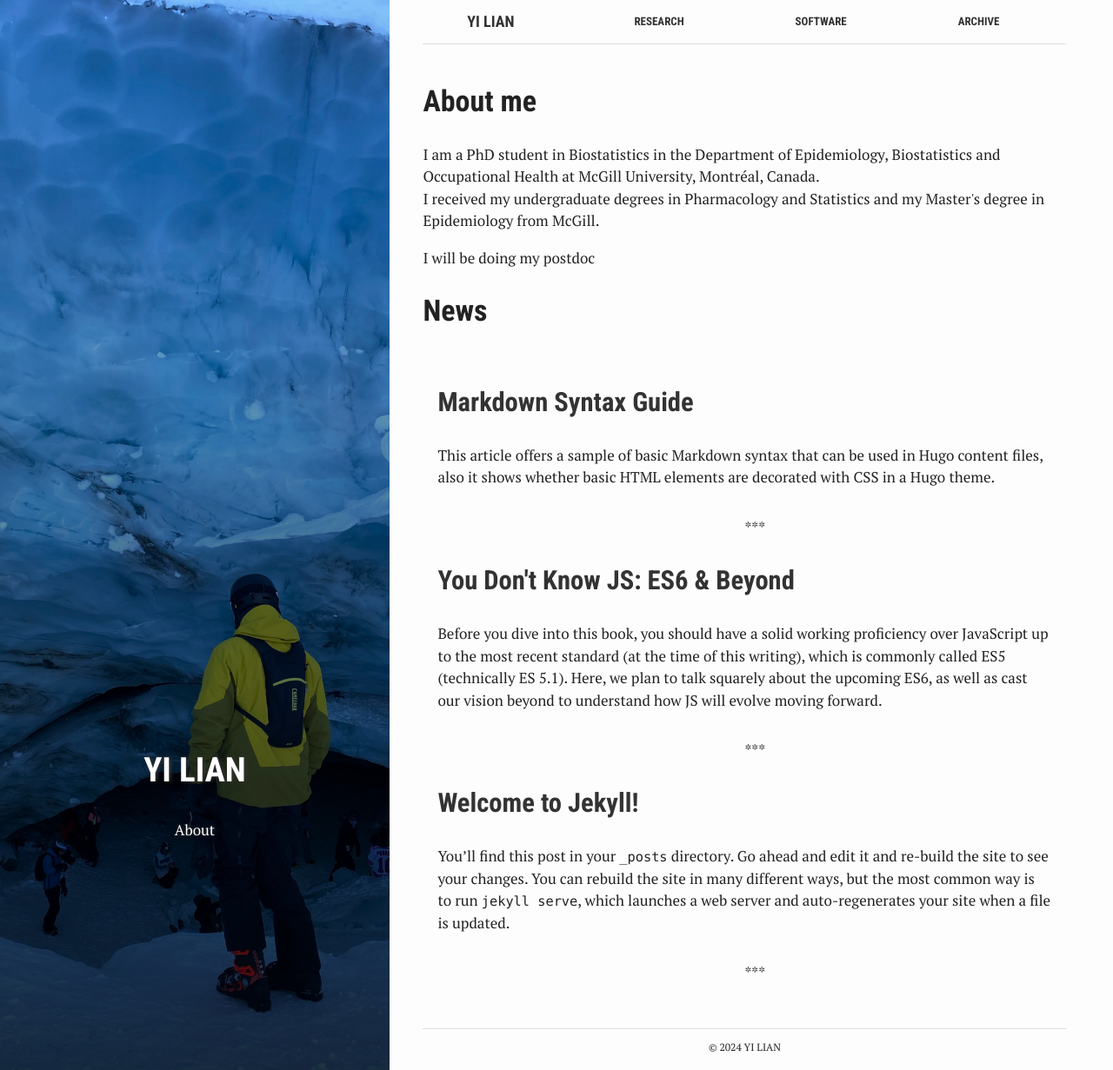
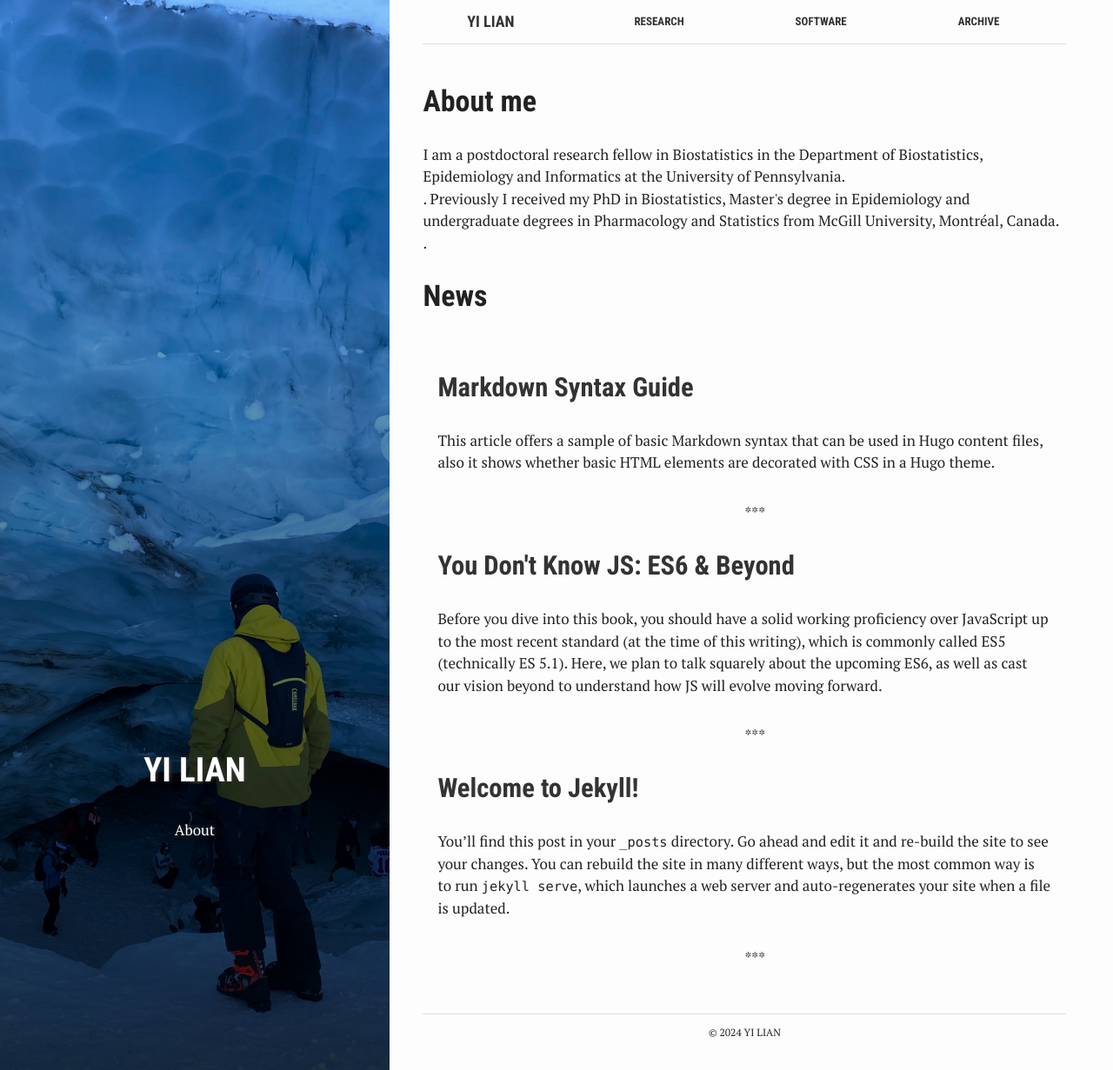
Before and after one commit to ly129/ly129.github.io, a Jekyll site: the page built from index.html, in a window 1280 px wide and 1231 px high. Shown: the whole window at 87% size. Built offline with Jekyll 4.4.1, drawn with Linux system fonts in a browser that asks for light colours.

Commit message:
update main page

```diff
--- a/_config.yml
+++ b/_config.yml
@@ -7,7 +7,7 @@
 
 # Site settings
 title: Yi Lian
-email: yi.lian@mail.mcgill.ca
+email: yi.lian@pennmedicine.upenn.edu
 description:  # this means to ignore newlines until "baseurl:"
   Write an awesome description for your new site here. You can edit this
   line in _config.yml. It will appear in your document head meta (for
--- a/index.html
+++ b/index.html
@@ -7,11 +7,9 @@ summary: "About"
 ---
 
 <h1>About me</h1>
-<p>I am a PhD student in Biostatistics in the Department of Epidemiology, Biostatistics and Occupational Health at McGill University, Montréal, Canada.<br>
+<p>I am a postdoctoral research fellow in Biostatistics in the Department of Biostatistics, Epidemiology and Informatics at the University of Pennsylvania.<br>.
 
-  I received my undergraduate degrees in Pharmacology and Statistics and my Master's degree in Epidemiology from McGill.<br></p>
-
-  <p>I will be doing my postdoc</p>
+Previously I received my PhD in Biostatistics, Master's degree in Epidemiology and undergraduate degrees in Pharmacology and Statistics from McGill University, Montréal, Canada.<br>.<br></p>
 
 <h1>News</h1>
 {% for post in site.posts limit: 5 %}
```
